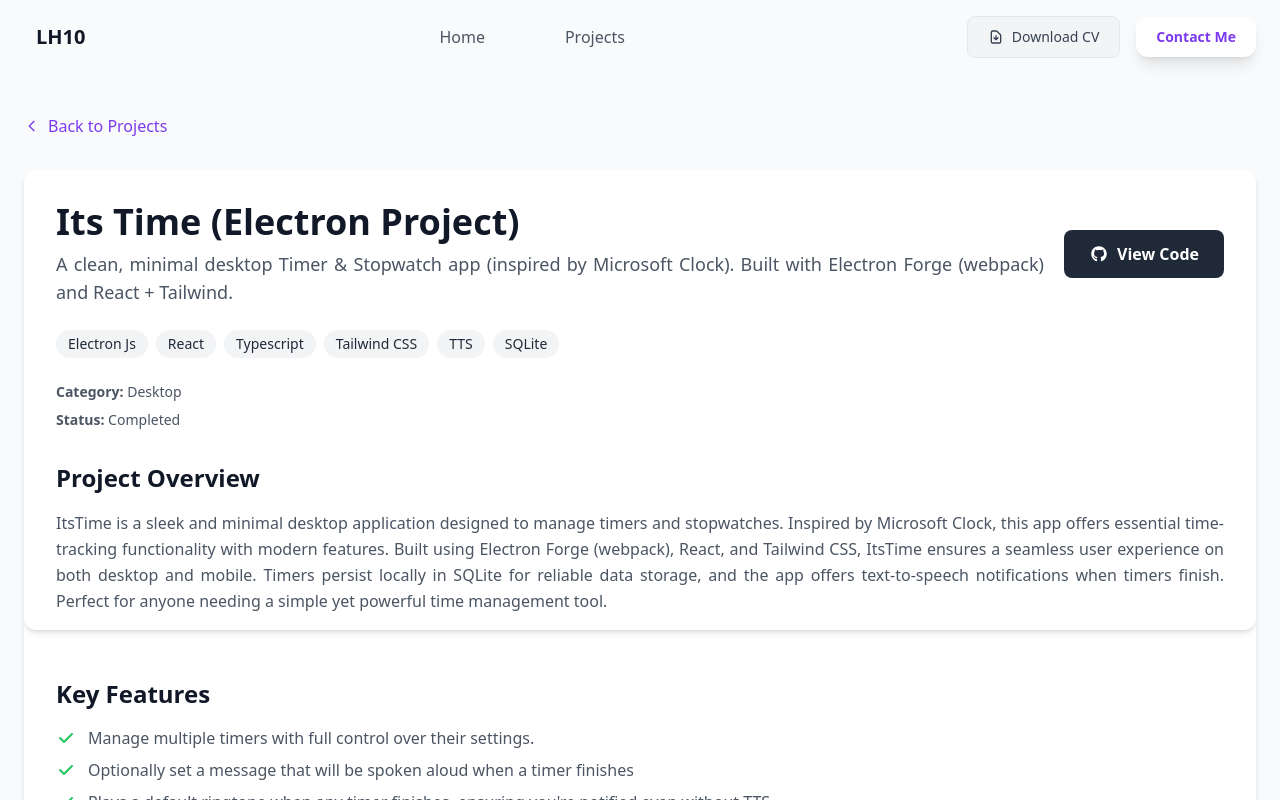
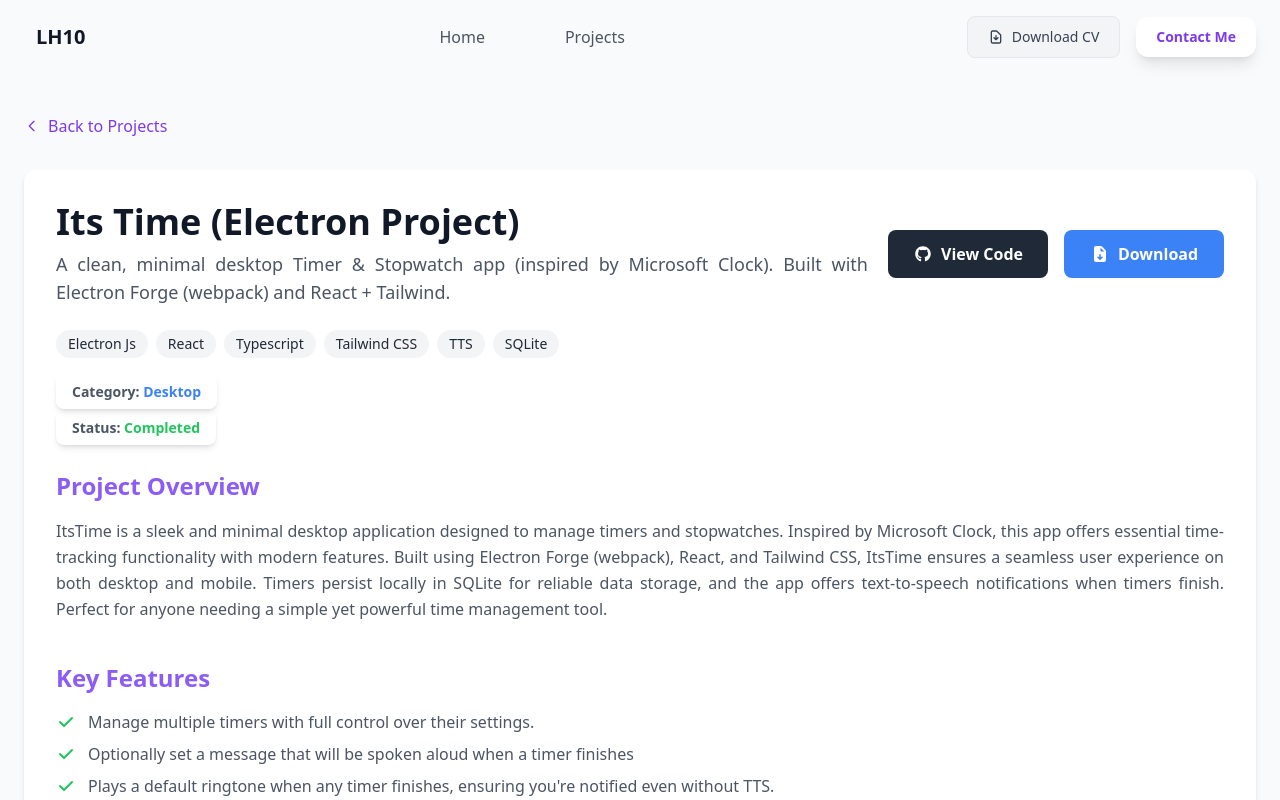
Before and after one commit to LH-10/MyPortfolio, a Next.js app: page /projects/electron-timer-project in a window 1280 px wide. Shown: the top 800 px of the page. Built offline with nearby package versions, Linux system fonts and the light colour scheme.

Commit message:
Added Download Link for Its Time app modified projects slug ui a little

```diff
--- a/src/app/projects/[slug]/page.tsx
+++ b/src/app/projects/[slug]/page.tsx
@@ -4,6 +4,7 @@ import { getProjectBySlug, PROJECTS } from "@/misc/data"
 import { FontAwesomeIcon } from "@fortawesome/react-fontawesome"
 import { faGithub } from "@fortawesome/free-brands-svg-icons"
 import Footer from "@/components/Footer"
+import { faFileDownload } from "@fortawesome/free-solid-svg-icons"
 
 interface ProjectPageProps {
   params: Promise<{ slug: string }>
@@ -89,6 +90,20 @@ export default async function ProjectDetailPage({ params }: ProjectPageProps) {
                         View Code
                     </a>
                   )}
+                  {project.Installer && (
+                    <a
+                      href={project.Installer}
+                      target="_blank"
+                      rel="noopener noreferrer"
+                      className="bg-blue-500 text-white text-end min-w-40  flex justify-center items-center gap-2 text-ce text-md hover:bg-blue-600 transition-colors duration-300 font-semibold px-5 py-3 rounded-lg"
+                    >
+                      <span>
+
+                        <FontAwesomeIcon icon={faFileDownload} className="text-md "/>
+                        </span>
+                        Download
+                    </a>
+                  )}
                 </div>
               </div>
 
@@ -102,14 +117,18 @@ export default async function ProjectDetailPage({ params }: ProjectPageProps) {
               </div>
 
               {/* Project status */}
-              <div className="grid md:grid-cols-1 gap-2 text-sm text-gray-600">
-                <div>
-                  <span className="font-semibold">Category:</span> {project.category}
+              <div className="grid md:grid-cols-1 gap-4 text-sm  text-gray-600">
+                <div >
+                  <span className="rounded-lg px-4 py-2 shadow-md m-0 font-semibold">Category:<span className="font-bold text-blue-500"> {project.category}</span></span>
                 </div>
-                <div>
-                  <span className="font-semibold">Status:</span> {project.status.replace("-", " ")}
+                <div >
+                  <span className="rounded-lg px-4 py-2  shadow-md m-0 font-semibold">Status: <span className={`font-bold ${project.status!="Completed"?"text-yellow-500":"text-green-500"}`}> {project.status.replace("-", " ")}</span></span>
                 </div>
 
+              </div>
+              <div className="bg-white rounded-xl mt-8">
+                <h2 className="text-2xl font-bold text-violet-500 mb-4">Project Overview</h2>
+                <p className="text-gray-600 leading-relaxed text-justify">{project.fullDescription}</p>
               </div>
             </div>
 
@@ -117,13 +136,9 @@ export default async function ProjectDetailPage({ params }: ProjectPageProps) {
         {/* Project Details */}
           {/* Main Content */}
           <div className="lg:col-span-3 space-y-4 ">
-              <div className="bg-white rounded-xl shadow-md px-8 pb-4 ">
-                <h2 className="text-2xl font-bold text-gray-900 mb-4">Project Overview</h2>
-                <p className="text-gray-600 leading-relaxed text-justify">{project.fullDescription}</p>
-              </div>
 
-              <div className="bg-white rounded-xl shadow-md p-8">
-                <h2 className="text-2xl font-bold text-gray-900 mb-4">Key Features</h2>
+              <div className="bg-white rounded-xl  px-8 pb-8 pt-2">
+                <h2 className="text-2xl font-bold text-violet-500 mb-4">Key Features</h2>
                 <ul className="space-y-2">
                   {project.features.map((feature, index) => (
                     <li key={index} className="flex items-start">
--- a/src/misc/data.tsx
+++ b/src/misc/data.tsx
@@ -31,6 +31,7 @@ export interface Project {
   challenges?: string[]
   solutions?: string[]
   liveUrl?: string
+  Installer?:string
   githubUrl?: string
   category: "Web" | "Mobile" | "Desktop" | "API"
   status: "Completed" | "in-progress" | "planned" | "ongoing"
@@ -65,8 +66,9 @@ export const PROJECTS: Project[] = [
       "Strongly typed with TypeScript, and uses Node ESM for a modern, modular approach in the main process.",
     ],
     githubUrl: "https://github.com/LH-10/ItsTime-ElectronProject",
+    Installer:"https://www.dropbox.com/scl/fo/1xivcnjs2hthqoxzkb4cj/AHclfj1Fazitk_-QtR1BMyw?rlkey=umfpeisswopzv1c89aj0ykqd8&st=017q3cnq&dl=1",
     category: "Desktop",
-    status: "Completed",
+    status:"Completed",
 
   },
   {
```
